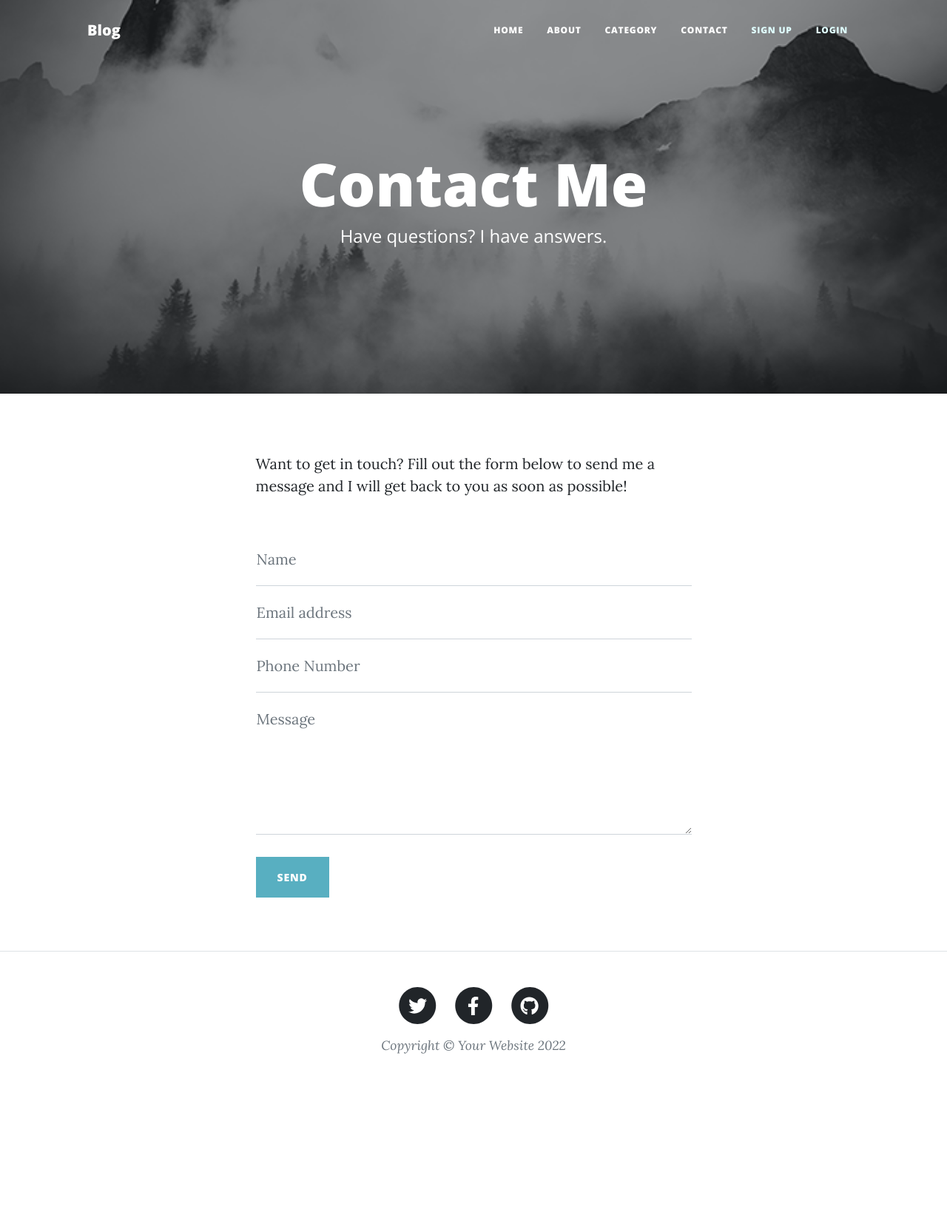
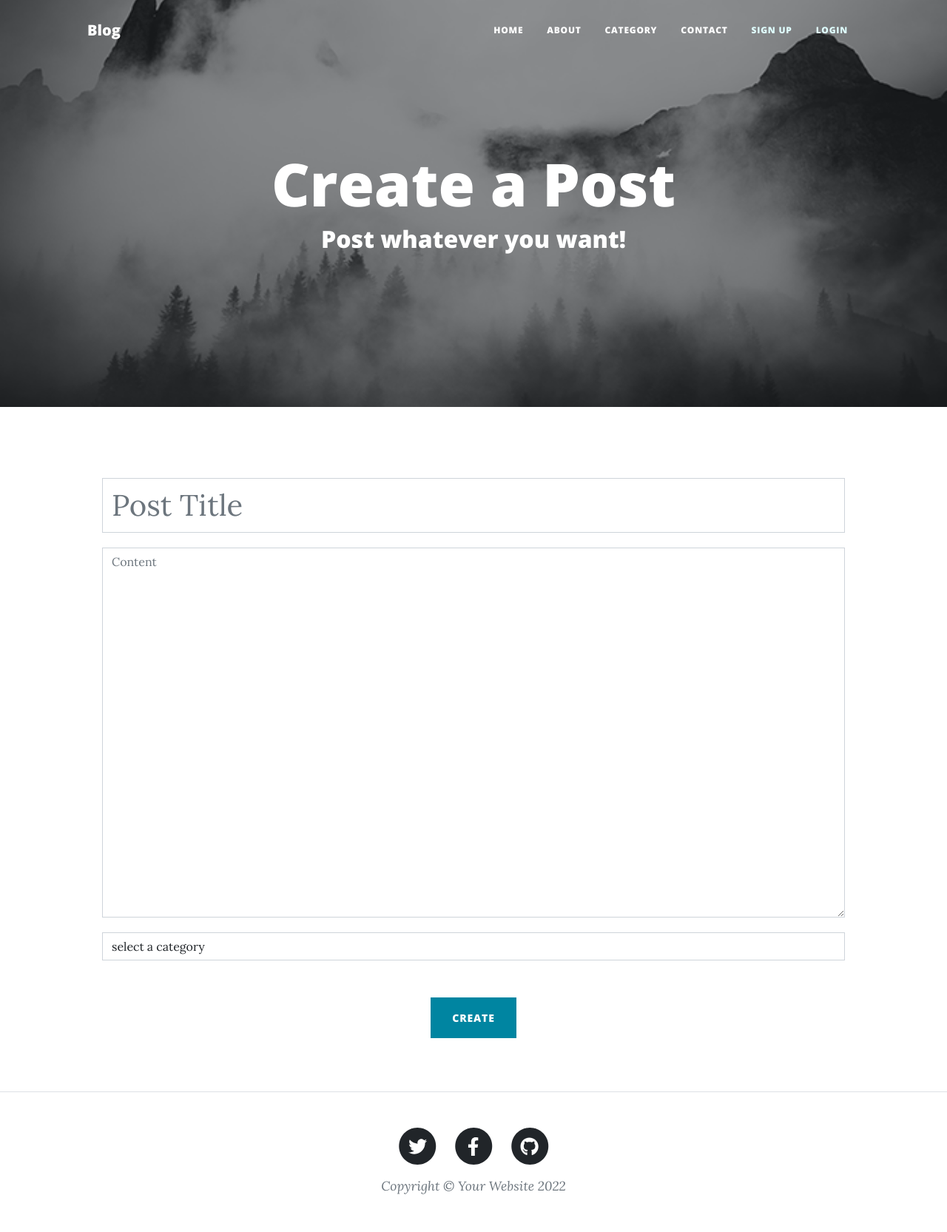
Before and after one commit to 2gang/ifp-flask-study, a Flask app: page /contact in a window 1280 px wide. Shown: the whole page at 74% size. Before the commit the page ends 1424 px from the top, so only its background shows below. Run offline with Flask 2, Linux system fonts and the light colour scheme; some libraries are stand-ins or nearby versions.

Commit message:
Update templates

```diff
--- a/blog/templates/base.html
+++ b/blog/templates/base.html
@@ -28,7 +28,7 @@
                     <ul class="navbar-nav ms-auto py-4 py-lg-0">
                         <li class="nav-item"><a class="nav-link px-lg-3 py-3 py-lg-4" href="{{url_for("views.blog_home")}}">Home</a></li>
                         <li class="nav-item"><a class="nav-link px-lg-3 py-3 py-lg-4" href="{{url_for("views.about")}}">About</a></li>
-                        <li class="nav-item"><a class="nav-link px-lg-3 py-3 py-lg-4" href="{{url_for("views.category")}}">Category</a></li>
+                        <li class="nav-item"><a class="nav-link px-lg-3 py-3 py-lg-4" href="{{url_for("views.categories_list")}}">Category</a></li>
                         <li class="nav-item"><a class="nav-link px-lg-3 py-3 py-lg-4" href="{{url_for("views.contact")}}">Contact</a></li>
                     {% if user.is_authenticated %}
                         <li class="nav-item"><a class="nav-link px-lg-3 py-3 py-lg-4" style="color : #E0FFFF" href="">Welcome! {{ user.username }}</a></li>
--- a/blog/templates/contact.html
+++ b/blog/templates/contact.html
@@ -1,16 +1,15 @@
-{% extends 'base.html' %}
+    {% extends 'base.html' %}
 
-{% block title %}This is home.{% endblock %}
+    {% block title %}Create a Post{% endblock %}
 
-{% block header %}
-        <!-- Page Header-->
-        <header class="masthead" style="background-image: url('{{url_for('static', filename = 'assets/img/demo-image-02.jpg')}}')">
+    {% block header %}
+    <header class="masthead" style="background-image: url('{{url_for('static', filename = 'assets/img/demo-image-02.jpg')}}')">
             <div class="container position-relative px-4 px-lg-5">
                 <div class="row gx-4 gx-lg-5 justify-content-center">
                     <div class="col-md-10 col-lg-8 col-xl-7">
-                        <div class="page-heading">
-                            <h1>Contact Me</h1>
-                            <span class="subheading">Have questions? I have answers.</span>
+                        <div class="site-heading">
+                            <h1>Create a Post</h1>
+                            <h2>Post whatever you want!</h2>
                         </div>
                     </div>
                 </div>
@@ -19,66 +18,47 @@
     {% endblock %}
 
     {% block content %}
+
         <!-- Main Content-->
         <main class="mb-4">
             <div class="container px-4 px-lg-5">
                 <div class="row gx-4 gx-lg-5 justify-content-center">
-                    <div class="col-md-10 col-lg-8 col-xl-7">
-                        <p>Want to get in touch? Fill out the form below to send me a message and I will get back to you as soon as possible!</p>
+                    <div class="col-md-10 col-lg-8 col-xl-12">
                         <div class="my-5">
-                            <!-- * * * * * * * * * * * * * * *-->
-                            <!-- * * SB Forms Contact Form * *-->
-                            <!-- * * * * * * * * * * * * * * *-->
-                            <!-- This form is pre-integrated with SB Forms.-->
-                            <!-- To make this form functional, sign up at-->
-                            <!-- https://startbootstrap.com/solution/contact-forms-->
-                            <!-- to get an API token!-->
-                            <form id="contactForm" data-sb-form-api-token="API_TOKEN">
-                                <div class="form-floating">
-                                    <input class="form-control" id="name" type="text" placeholder="Enter your name..." data-sb-validations="required" />
-                                    <label for="name">Name</label>
-                                    <div class="invalid-feedback" data-sb-feedback="name:required">A name is required.</div>
+                            <form id="createForm" method="POST">
+                                {#                            {{ form.csrf_token }}#}
+                                <div style="margin: 20px;">
+                                    <input class="form-control" id="title" type="text" placeholder="Post Title"
+                                           name="title" style="font-size: 40px;"/>
                                 </div>
-                                <div class="form-floating">
-                                    <input class="form-control" id="email" type="email" placeholder="Enter your email..." data-sb-validations="required,email" />
-                                    <label for="email">Email address</label>
-                                    <div class="invalid-feedback" data-sb-feedback="email:required">An email is required.</div>
-                                    <div class="invalid-feedback" data-sb-feedback="email:email">Email is not valid.</div>
+                                <div style="margin: 20px;">
+                                    <textarea class="form-control" id="content" type="text" placeholder="Content"
+                                              name="content" style="height: 500px;"></textarea>
+
                                 </div>
-                                <div class="form-floating">
-                                    <input class="form-control" id="phone" type="tel" placeholder="Enter your phone number..." data-sb-validations="required" />
-                                    <label for="phone">Phone Number</label>
-                                    <div class="invalid-feedback" data-sb-feedback="phone:required">A phone number is required.</div>
+                                <div style="margin: 20px;" id="category">
+                                    <select class="form-control" name="category" required>
+                                        <option value="" disabled selected>select a category</option>
+    {#                                    <option value="python">python</option>#}
+    {#                                    <option value="java">java</option>#}
+    {#                                    <option value="rust">rust</option>#}
+    {#                                    <option value="typescript">typescript</option>#}
+                                    </select>
+
                                 </div>
-                                <div class="form-floating">
-                                    <textarea class="form-control" id="message" placeholder="Enter your message here..." style="height: 12rem" data-sb-validations="required"></textarea>
-                                    <label for="message">Message</label>
-                                    <div class="invalid-feedback" data-sb-feedback="message:required">A message is required.</div>
+                                <br/>
+                                <div style="text-align: center">
+                                    <button class="btn btn-primary text-uppercase" id="submitButton" type="submit">
+                                        Create
+                                    </button>
                                 </div>
-                                <br />
-                                <!-- Submit success message-->
-                                <!---->
-                                <!-- This is what your users will see when the form-->
-                                <!-- has successfully submitted-->
-                                <div class="d-none" id="submitSuccessMessage">
-                                    <div class="text-center mb-3">
-                                        <div class="fw-bolder">Form submission successful!</div>
-                                        To activate this form, sign up at
-                                        <br />
-                                        <a href="https://startbootstrap.com/solution/contact-forms">https://startbootstrap.com/solution/contact-forms</a>
-                                    </div>
-                                </div>
-                                <!-- Submit error message-->
-                                <!---->
-                                <!-- This is what your users will see when there is-->
-                                <!-- an error submitting the form-->
-                                <div class="d-none" id="submitErrorMessage"><div class="text-center text-danger mb-3">Error sending message!</div></div>
-                                <!-- Submit Button-->
-                                <button class="btn btn-primary text-uppercase disabled" id="submitButton" type="submit">Send</button>
                             </form>
                         </div>
                     </div>
                 </div>
             </div>
         </main>
+
+
+
     {% endblock %}
```
Also changed, not shown: blog/templates/categories_list.html (added, +31 -0 lines), blog/templates/category.html (deleted, +0 -64 lines), blog/templates/post_detail.html (added), blog/templates/post_list.html (added).
